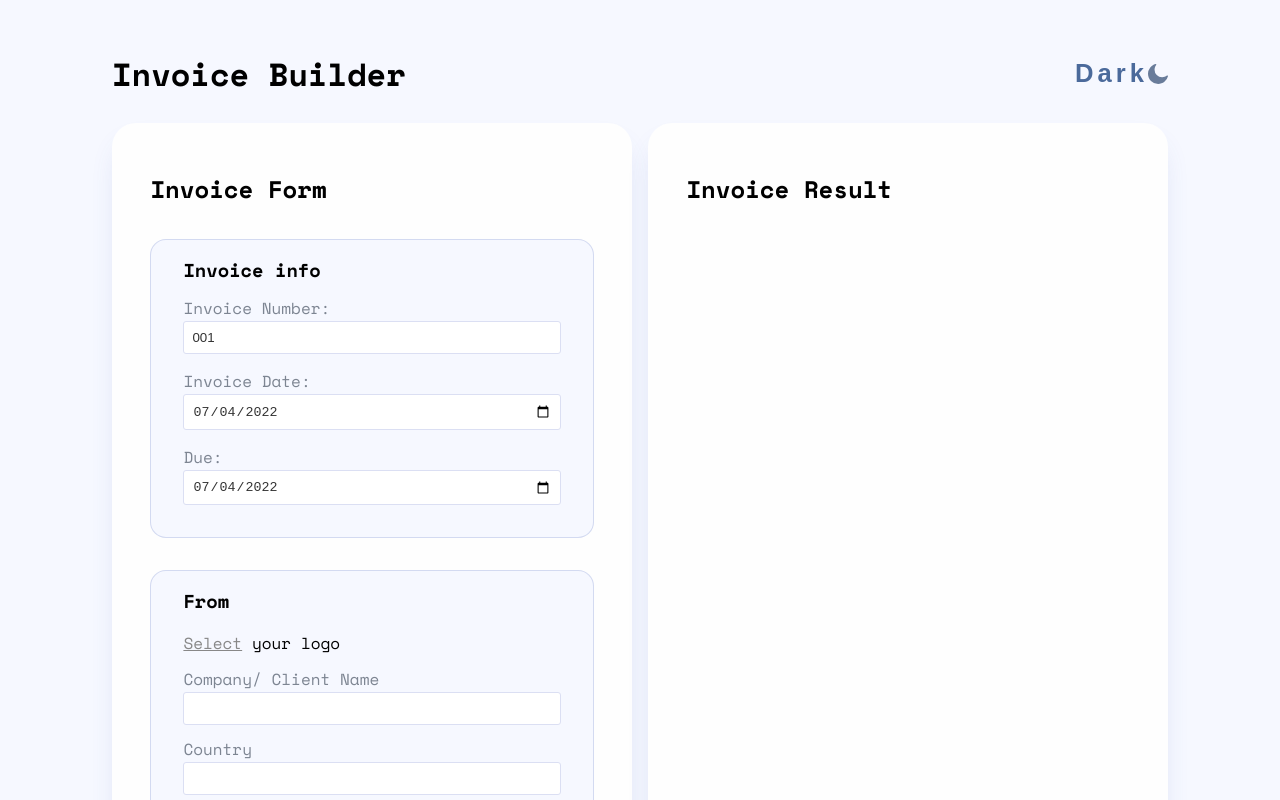
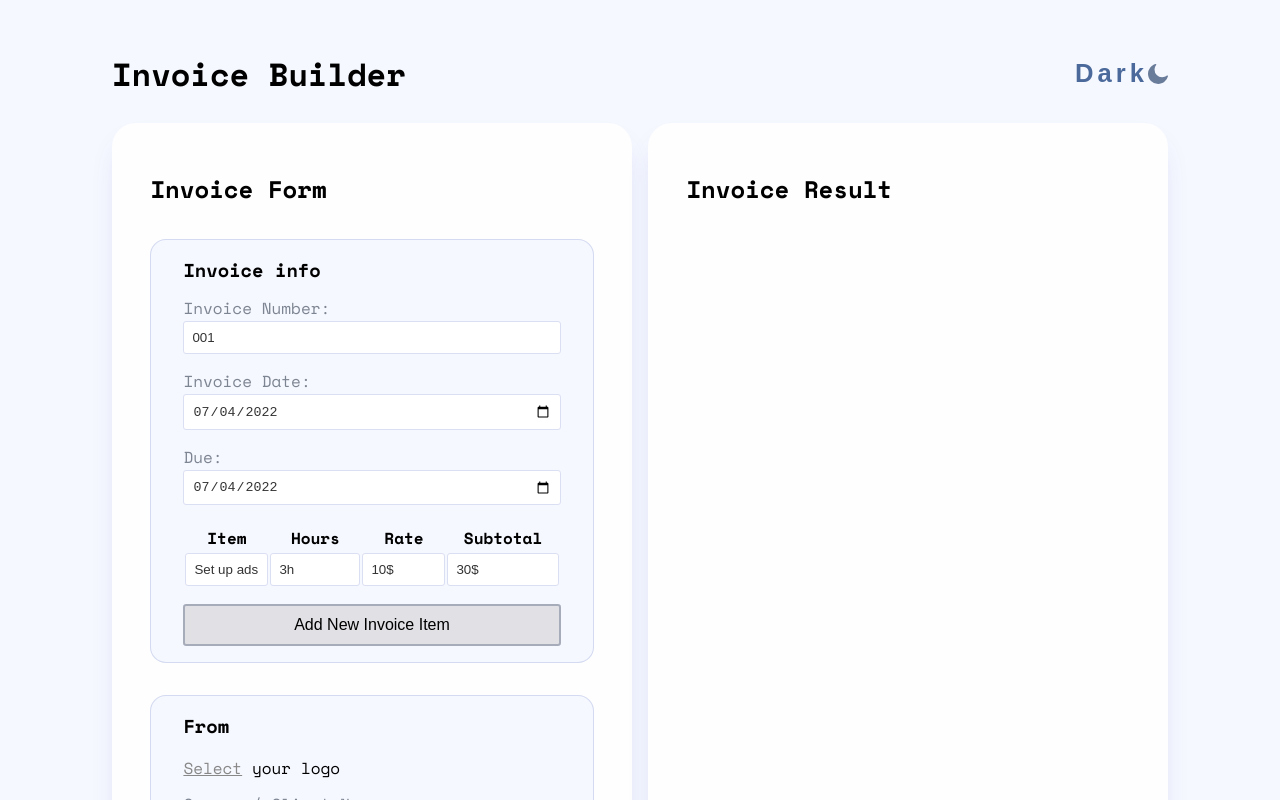
Before and after one commit to KaterinaKachann/invoice-builder, a React app: page / in a window 1280 px wide. Shown: the top 800 px of the page. Built offline with nearby package versions, Linux system fonts and the light colour scheme.

Commit message:
feat: add layout for table invoice

```diff
--- a/src/App.scss
+++ b/src/App.scss
@@ -87,9 +87,28 @@
           display: flex;
           flex-direction: row;
           justify-content: space-between;
-          gap: .2rem;
+          gap: 0.2rem;
           @media (max-width: 1440px) {
             flex-wrap: wrap;
+          }
+          .invoice-table {
+           margin: 0 auto;
+            button {
+              padding: 10px 40px;
+              font-size: 16px;
+              border: 2px solid #a7acba;
+              background: #e0e0e5;
+              cursor: pointer;
+              width: 100%;
+              border-radius: 0.2rem;
+              transition: 0.3s ease;
+              &:hover {
+                background: #c1c1c3;
+              }
+              &:active {
+                background: #b0b1b8;
+              }
+            }
           }
         }
         .invoice-input__text,
--- a/src/App.tsx
+++ b/src/App.tsx
@@ -3,8 +3,7 @@ import "./App.scss";
 import moon from "./assets/icon/icon-moon.svg";
 
 function App() {
- let dateNow = new Date().toISOString().split('T')[0]
-
+  let dateNow = new Date().toISOString().split("T")[0];
 
   return (
     <main className="container">
@@ -47,8 +46,61 @@ function App() {
                   type="date"
                   required
                   title="Click to change date"
-                 value={dateNow}
+                  value={dateNow}
                 />
+              </div>
+              <div className="invoice-table">
+                <table>
+                  <tr>
+                    <th>Item</th>
+                    <th>Hours</th>
+                    <th>Rate</th>
+                    <th>Subtotal</th>
+                  </tr>
+                  <tr>
+                    <th>
+                      <div className="invoice-input__text">
+                        <input
+                          type="text"
+                          required
+                          title="Click to change number"
+                          value="Set up ads"
+                        />
+                      </div>
+                    </th>
+                    <th>
+                    <div className="invoice-input__text">
+                        <input
+                          type="text"
+                          required
+                          title="Click to change number"
+                          value="3h"
+                        />
+                      </div>
+                    </th>
+                    <th>
+                    <div className="invoice-input__text">
+                        <input
+                          type="text"
+                          required
+                          title="Click to change number"
+                          value="10$"
+                        />
+                      </div>
+                    </th>
+                    <th>
+                    <div className="invoice-input__text">
+                        <input
+                          type="text"
+                          required
+                          title="Click to change number"
+                          value="30$"
+                        />
+                      </div>
+                    </th>
+                  </tr>
+                </table>
+                <button>Add New Invoice Item</button>
               </div>
             </div>
           </div>
```
